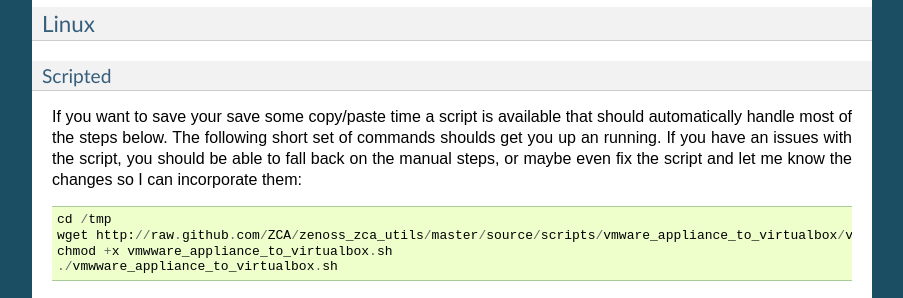
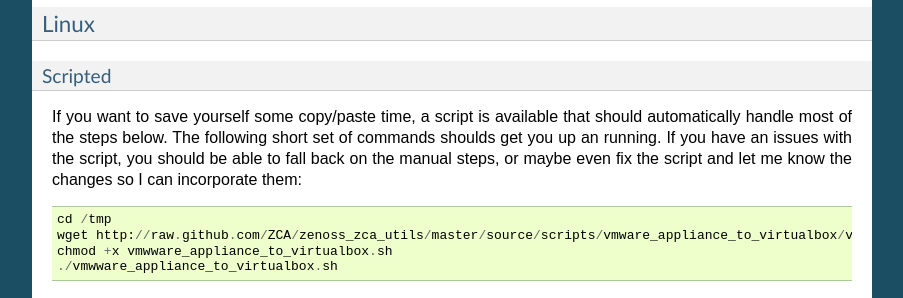
Before and after one commit to ZCA/zenoss_zca_utils, a Sphinx documentation site: the page built from docs/Converting_Zenoss_VMWare_Virtual_Appliance_to_VirtualBox.rst, in a window 1280 px wide and 900 px high, scrolled down 433 px. Shown: the part 152-450 px from the top of the window, without its empty margins (198-1101 px from the left). Built offline with Sphinx 7.4.7, drawn with Linux system fonts in a browser that asks for light colours.

```diff
--- a/docs/Converting_Zenoss_VMWare_Virtual_Appliance_to_VirtualBox.rst
+++ b/docs/Converting_Zenoss_VMWare_Virtual_Appliance_to_VirtualBox.rst
@@ -20,7 +20,7 @@
 
 Scripted
 ********
-If you want to save your save some copy/paste time a script is available
+If you want to save yourself some copy/paste time, a script is available
 that should automatically handle most of the steps below.
 The following short set of commands shoulds get you up an running.
 If you have an issues with the script, you should be able to fall back
```
Also changed, not shown: 1 other file.
